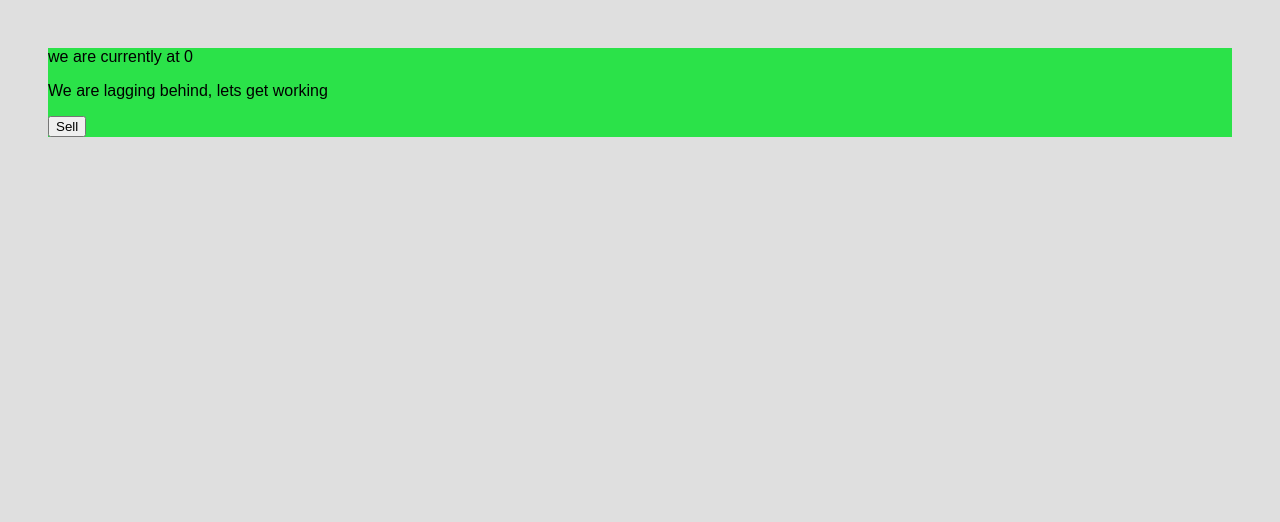
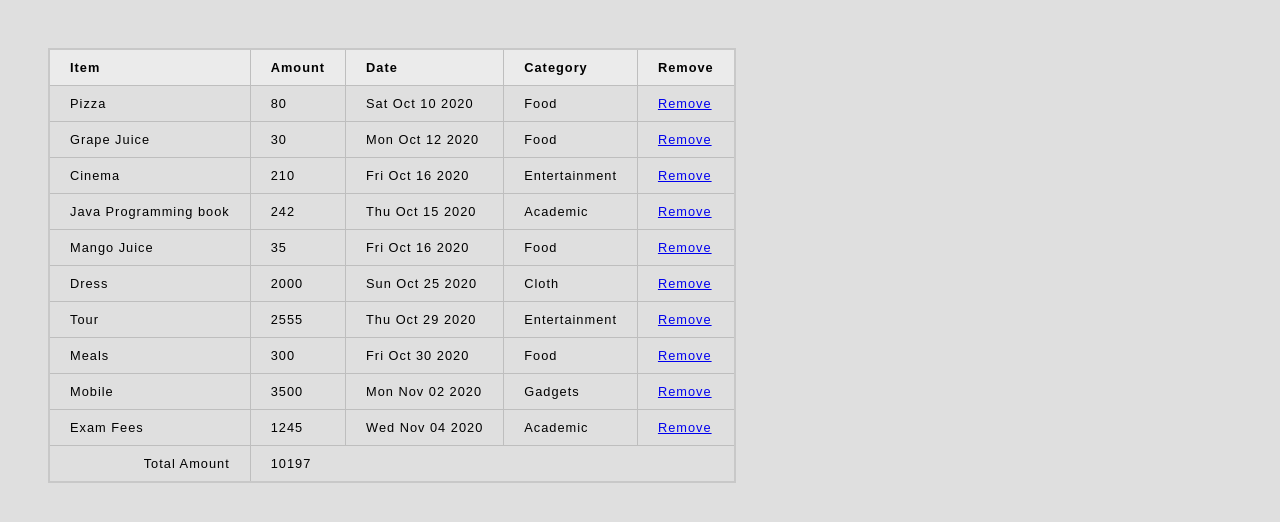
Before and after one commit to mosesglitch/expense-react, a React (Create React App) app: page / in a window 1280 px wide. Shown: the top 522 px of the page. Built offline with nearby package versions, Linux system fonts and the light colour scheme.

Commit message:
feat:add remove

```diff
--- a/src/components/ExpenseEntryItemList.js
+++ b/src/components/ExpenseEntryItemList.js
@@ -6,8 +6,12 @@ class ExpenseEntryItemList extends React.Component {
     this.handleMouseEnter = this.handleMouseEnter.bind();
     this.handleMouseLeave = this.handleMouseLeave.bind();
     this.handleMouseOver = this.handleMouseOver.bind();
-    this.handleDelete = this.handleDelete.bind();
+    // this.handleDelete = this.handleDelete.bind();
   }
+  state = {
+    items: this.props.item,
+    valud: this.props.valu,
+  };
   handleMouseEnter(e) {
     e.target.parentNode.classList.add("highlight");
   }
@@ -19,15 +23,29 @@ class ExpenseEntryItemList extends React.Component {
   }
   handleDelete(id, e) {
     e.preventDefault();
-    console.log(id);
-    // let newItems = [];
-    // items.forEach((item, idx) => {
-    //   if (item.id != id) newItems.push(item);
-    // });
-    // setItems(newItems);
+
+    this.setState((state) => {
+      let items = [];
+      state.items.forEach((item, idx) => {
+        if (item.id !== id) items.push(item);
+        console.log(item.id);
+      });
+      let newState = {
+        items: items,
+      };
+      return newState;
+    });
   }
+  getTotal() {
+    let total = 0;
+    for (var i = 0; i < this.state.items.length; i++) {
+      total += this.state.items[i].amount;
+    }
+    return total;
+  }
+
   render() {
-    const lists = this.props.item.map((item) => (
+    const lists = this.state.items.map((item) => (
       <tr
         key={item.id}
         onMouseEnter={this.handleMouseEnter}
@@ -45,6 +63,7 @@ class ExpenseEntryItemList extends React.Component {
       </tr>
     ));
     return (
+      <div>
         <table onMouseOver={this.handleMouseOver}>
           <thead>
             <tr>
@@ -55,8 +74,19 @@ class ExpenseEntryItemList extends React.Component {
               <th>Remove</th>
             </tr>
           </thead>
-        <tbody>{lists}</tbody>
+          <tbody>
+            {lists}
+            <tr>
+              <td colSpan="1" style={{ textAlign: "right" }}>
+                Total Amount
+              </td>
+              <td colSpan="4" style={{ textAlign: "left" }}>
+                {this.getTotal()}
+              </td>
+            </tr>
+          </tbody>
         </table>
+      </div>
     );
   }
 }
--- a/src/index.js
+++ b/src/index.js
@@ -12,8 +12,6 @@ import Decision from "./components/test";
 //   </React.StrictMode>,
 //   document.getElementById("message")
 // );
-const product = ReactDOM.createRoot(document.getElementById("tester"));
-product.render(<Decision />);
 
 const items = [
   {
@@ -87,6 +85,7 @@ const items = [
     category: "Academic",
   },
 ];
-
+const product = ReactDOM.createRoot(document.getElementById("tester"));
+product.render(<ExpenseEntryItemList item={items} valu={"Nietchze"} />);
 // const root = ReactDOM.createRoot(document.getElementById("root"));
 // root.render(<ExpenseEntryItemList item={items} />);
```
Lines whose indentation alone changed are shown as unchanged.
